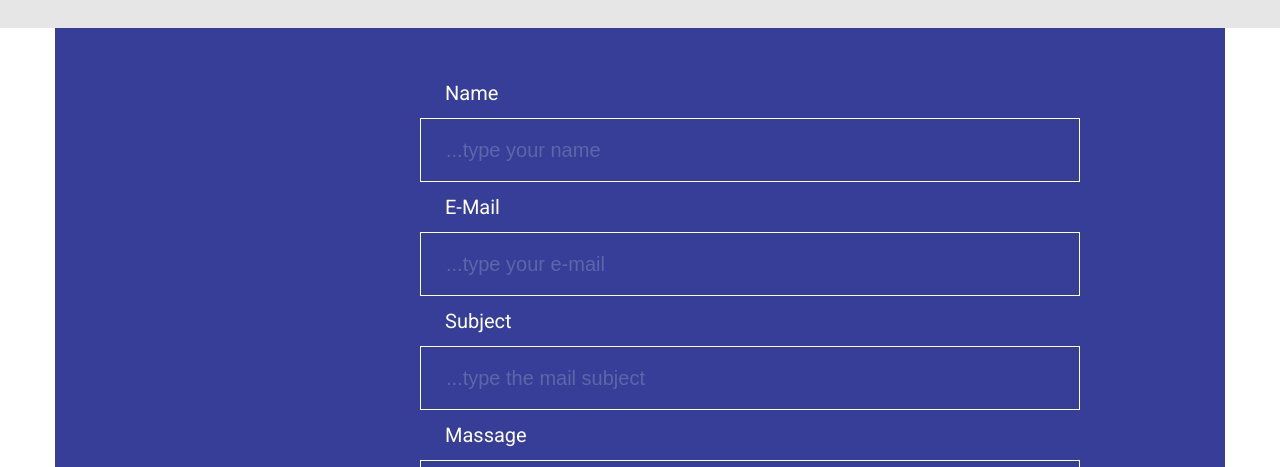
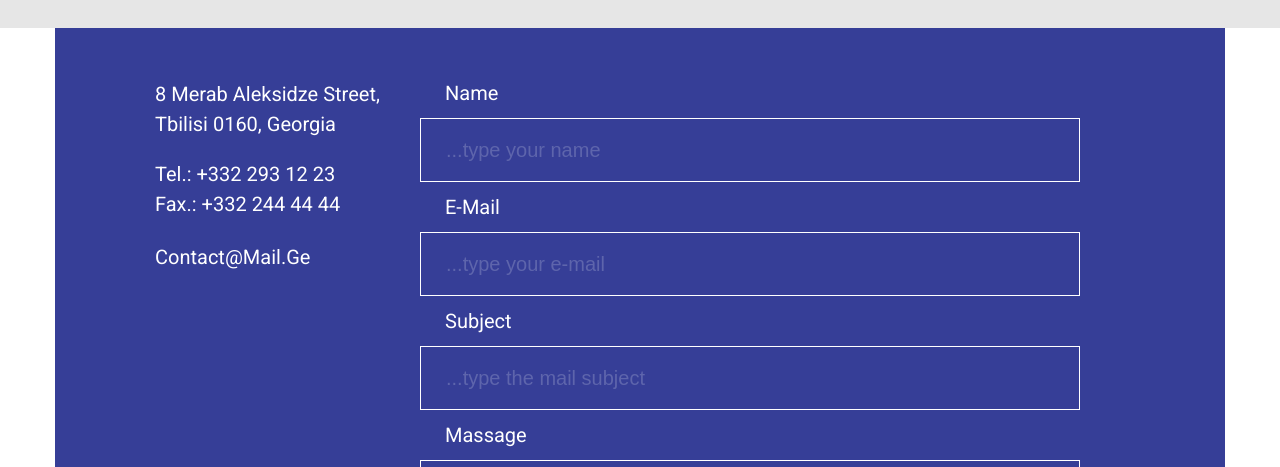
Before and after one commit to maduraaa/lesson4, a plain HTML site: page contact.html in a window 1280 px wide. Shown: the part 677-1144 px from the top of the page. Drawn offline with Linux system fonts and the light colour scheme.

Commit message:
footer problem fix

```diff
--- a/contact.html
+++ b/contact.html
@@ -77,7 +77,23 @@
 
     <section class="form-block ">
         <div class="container form-wrapper clearfix">
-            <ul class="left-block float-left"></ul>
+        <ul class="left-block float-left border-box">
+            <li class="left-block-li">
+                    8 Merab Aleksidze Street,
+            </li>
+            <li class="left-block-li">
+                    Tbilisi 0160, Georgia
+            </li>
+            <li class="left-block-li">
+                    tel.: +332 293 12 23
+            </li>
+            <li class="left-block-li">
+                    fax.: +332 244 44 44
+            </li>
+            <li class="left-block-li">
+                    contact@mail.ge
+            </li>
+        </ul>
         <form class=" right-block float-right border-box">
             <div class="form-row">
             <label for="name" class="label">name</label>
@@ -99,11 +115,10 @@
         </form>
         </div>
     </section>
-
     <footer class="footer clearfix">
-        <div class="container"></div>
-          <div class="left-block float-left">©2017 hyper text murkup language</div>
-         <div class="right-block float-right">created by: ME</div>
+            <div class="container">
+                <div class="left-block-footer float-left">©2017 hyper text murkup language</div>
+                <div class="right-block-footer float-right">created by: ME</div>
             </div>
            </di>
        </footer>
--- a/css/style.css
+++ b/css/style.css
@@ -353,5 +353,24 @@
          margin-top: 25px;
          color: #ffffff;
      }
+     .left-block{
+         padding-top: 16px;
+         padding-left: 100px;
+         color: #ffffff;
+         font-size: 20px;
+         text-transform: capitalize;
+     }
+     .left-block .left-block-li:nth-child(2){
+         padding-top: 10px;
+     }
+     .left-block .left-block-li:nth-child(3){
+         padding-top: 30px;
+     }
+     .left-block .left-block-li:nth-child(4){
+         padding-top: 10px;
+     }
+     .left-block .left-block-li:nth-child(5){
+         padding-top: 33px;
+     }
      /* form block */
 /* contact page */
```
Also changed, not shown: index.html (+2 -2 lines). Lines whose indentation alone changed are shown as unchanged.
